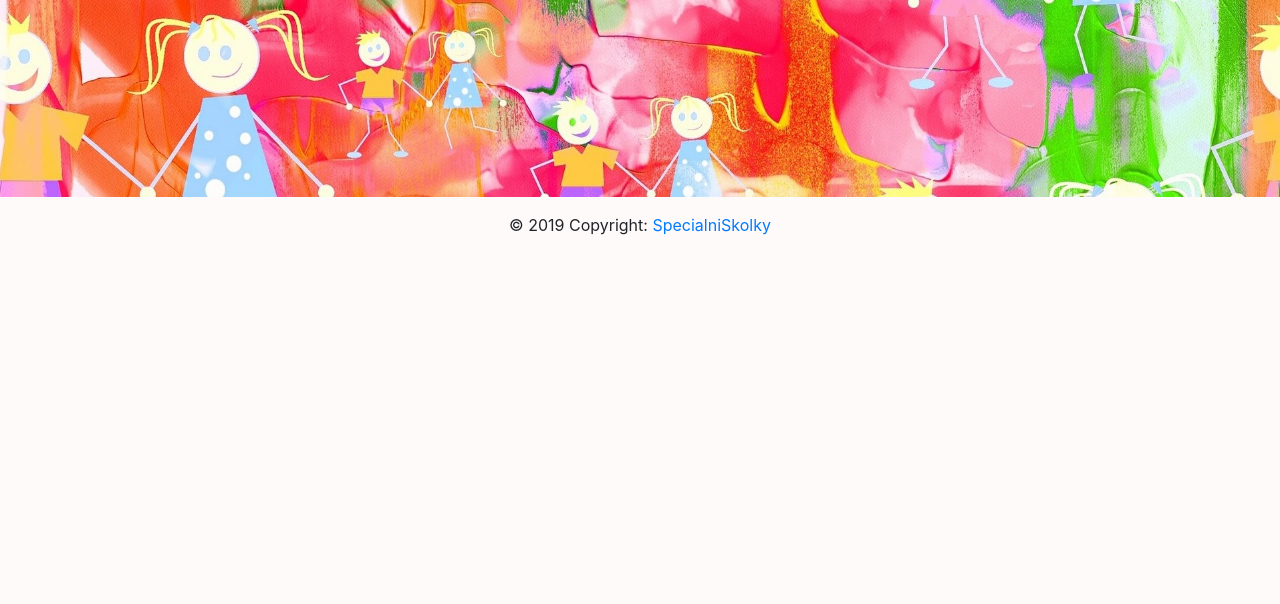
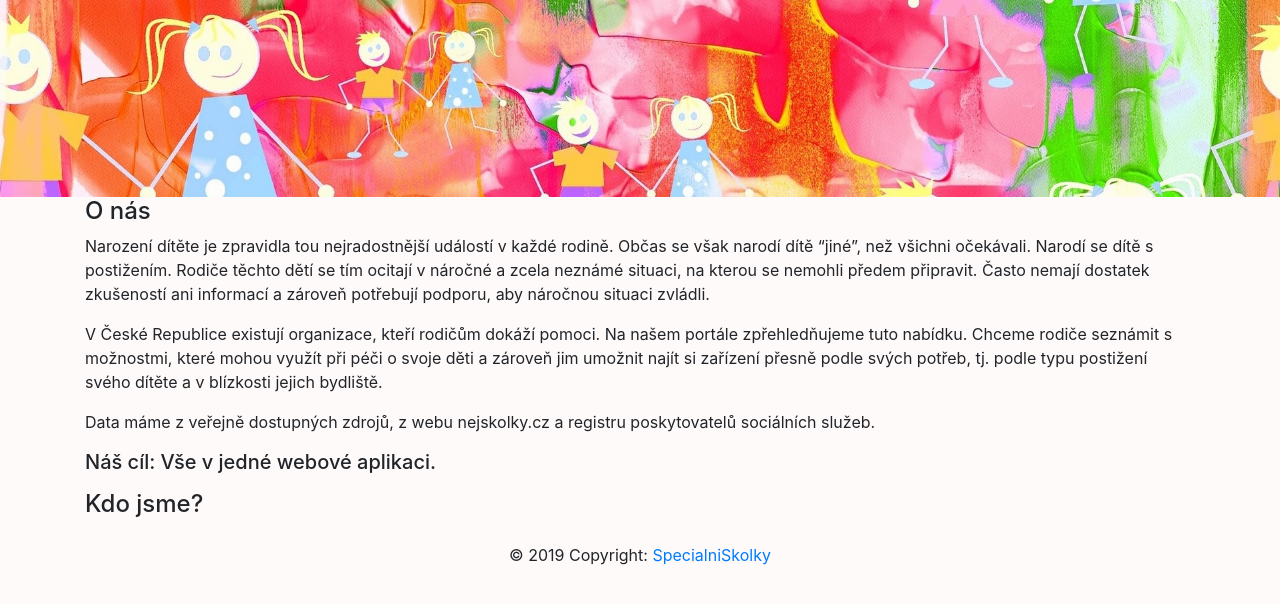
Before and after one commit to JanaMare/skolka_projekt, a Flask app: page /about in a window 1280 px wide. Shown: the part 61-665 px from the top of the page. Run offline with Flask 2, Linux system fonts and the light colour scheme; some libraries are stand-ins or nearby versions.

Commit message:
finální úpravy, about

```diff
--- a/app.py
+++ b/app.py
@@ -199,3 +199,8 @@ def pagenot_found(e):
 
 if __name__ == '__main__':
     app.run(debug=True)
+
+@app.route('/about')
+def about():
+    #print(get_activities)
+    return render_template('about.html')
--- /dev/null
+++ b/templates/about.html
@@ -0,0 +1,31 @@
+
+  {% extends "layout.html" %}
+
+  {% block content %}
+
+  <div class="container">
+    <div class="row">
+      <div class="col-md-12">
+              <h4>O nás</h4>
+              <p>
+                Narození dítěte je zpravidla tou nejradostnější událostí v každé rodině. Občas se však narodí dítě “jiné”, než všichni očekávali. Narodí se dítě s postižením. Rodiče těchto dětí se tím ocitají v náročné a zcela neznámé situaci, na kterou se nemohli předem připravit. Často nemají dostatek zkušeností ani informací a zároveň potřebují podporu, aby náročnou situaci zvládli. </p>
+                <p>V České Republice existují organizace, kteří rodičům dokáží pomoci. Na našem portále zpřehledňujeme tuto nabídku. Chceme rodiče seznámit s možnostmi, které mohou využít při péči o svoje děti a zároveň jim umožnit najít si zařízení přesně podle svých potřeb, tj. podle typu postižení svého dítěte a v blízkosti jejich bydliště. </p>
+                <p>Data máme z veřejně dostupných zdrojů, z webu nejskolky.cz a registru poskytovatelů sociálních služeb.</p>
+                <p><h5>Náš cíl: Vše v jedné webové aplikaci.</h5></p>
+            </div>
+          </div>
+      </div>
+    </div>
+  </div>
+
+  <div class="container">
+    <div class="row">
+      <div class="col-md-12">
+              <h4>Kdo jsme?</h4>
+            </div>
+          </div>
+      </div>
+    </div>
+  </div>
+
+{% endblock %}
--- a/templates/index.html
+++ b/templates/index.html
@@ -63,7 +63,7 @@
 
           <div class="card-body">
             <h5 class="card-title">Odlehčovací péče</h5>
-            <p class="card-text">Umožňuje rodičům na chvíli si odpočinout a mít čas pro sebe.
+            <p class="card-text">Krátkodobě zastupuje členy rodiny a umožňuje rodičům si odpočinout.
             </p>
             <a href="/odlehcovaci_pece" class="btn btn-outline-primary">Zajímá mě</a>
           </div>
--- a/templates/kontakt.html
+++ b/templates/kontakt.html
@@ -2,6 +2,7 @@
   {% extends "layout.html" %}
 
 {% block content %}
+
 
 <h3>Kontaktný formulár</h3>
 <form action="{url_for('kontakt') }}" method="POST">
--- a/templates/layout.html
+++ b/templates/layout.html
@@ -41,7 +41,7 @@
                 <a class="nav-link" href="/odlehcovaci_pece">Odlehčovací péče</a>
               </li>
               <li class="nav-item">
-                <a class="nav-link" href="/kontakt">O nás</a>
+                <a class="nav-link" href="/about">O nás</a>
               </li>
               </ul>
               <span class="navbar-text">
```
